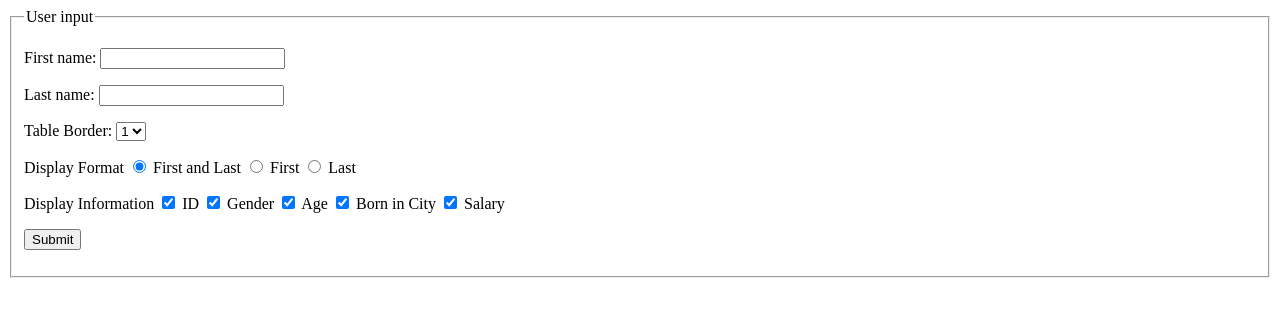
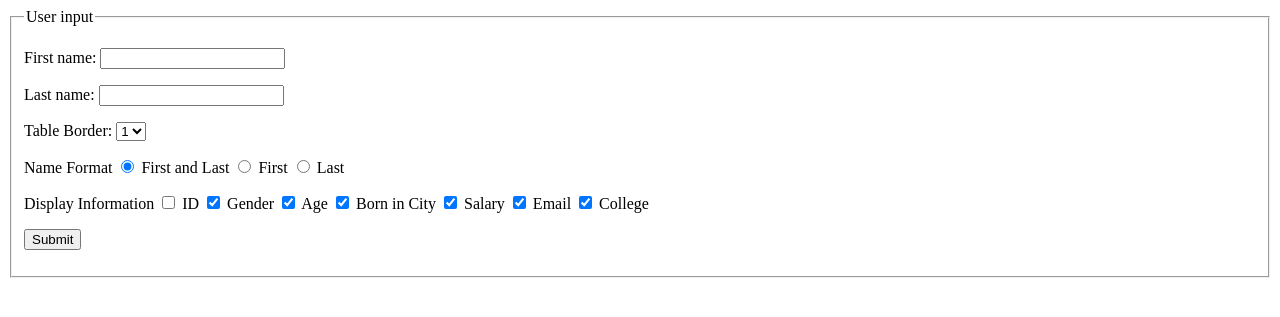
Before and after one commit to TheTeaRex/cmpe226, a PHP site: page / in a window 1280 px wide. Shown: the top 317 px of the page. Run offline with PHP 8.4, Linux system fonts and the light colour scheme.

Commit message:
added more columns to database, so changing accordingly

```diff
--- a/assignment1/display.php
+++ b/assignment1/display.php
@@ -16,6 +16,8 @@
         $age = filter_has_var(INPUT_POST, "age");
         $city_born = filter_has_var(INPUT_POST, "city_born");
         $salary = filter_has_var(INPUT_POST, "salary");
+        $email = filter_has_var(INPUT_POST, "email");
+        $college = filter_has_var(INPUT_POST, "college");
 
         try {
           // connect to the databse
@@ -28,6 +30,8 @@
           if ($age) $query = $query.",age ";
           if ($city_born) $query = $query.",city_born ";
           if ($salary) $query = $query.",salary ";
+          if ($email) $query = $query.",email ";
+          if ($college) $query = $query.",college ";
 
           // if we didn't get any name
           if ((strlen($first) == 0) && (strlen($last) == 0)) {
--- a/assignment1/index.html
+++ b/assignment1/index.html
@@ -28,18 +28,20 @@
           </select>
         </p>
         <p>
-          <label>Display Format</label>
+          <label>Name Format</label>
           <input type="radio" name="format" value="firstlast" checked /> First and Last
           <input type="radio" name="format" value="firstonly" /> First
           <input type="radio" name="format" value="lastonly" /> Last
         </p>
         <p>
           <label>Display Information</label>
-          <input type="checkbox" name="id" value="id" checked /> ID
+          <input type="checkbox" name="id" value="id" /> ID
           <input type="checkbox" name="gender" value="gender" checked /> Gender
           <input type="checkbox" name="age" value="age" checked /> Age
           <input type="checkbox" name="city_born" value="city_born" checked /> Born in City
           <input type="checkbox" name="salary" value="salary" checked /> Salary
+          <input type="checkbox" name="email" value="email" checked /> Email
+          <input type="checkbox" name="college" value="college" checked /> College
         </p>
         <p>
           <input type="submit" value="Submit" />
```
